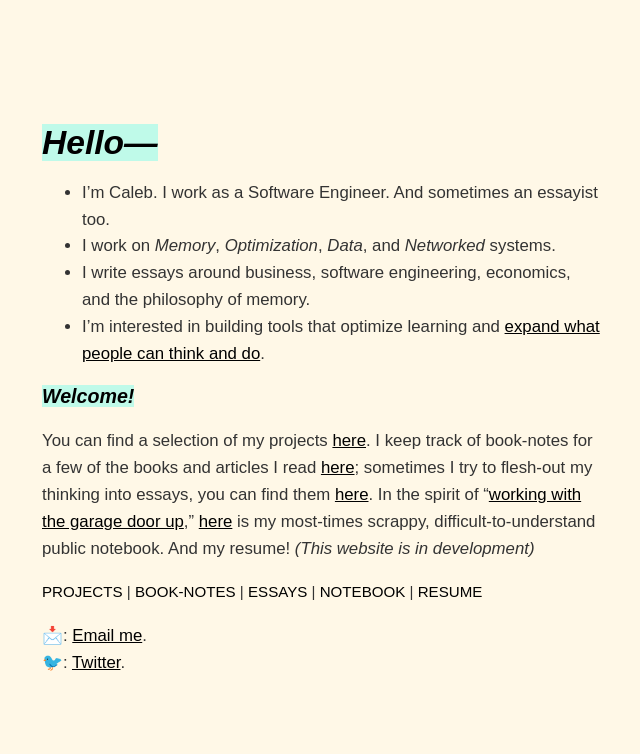
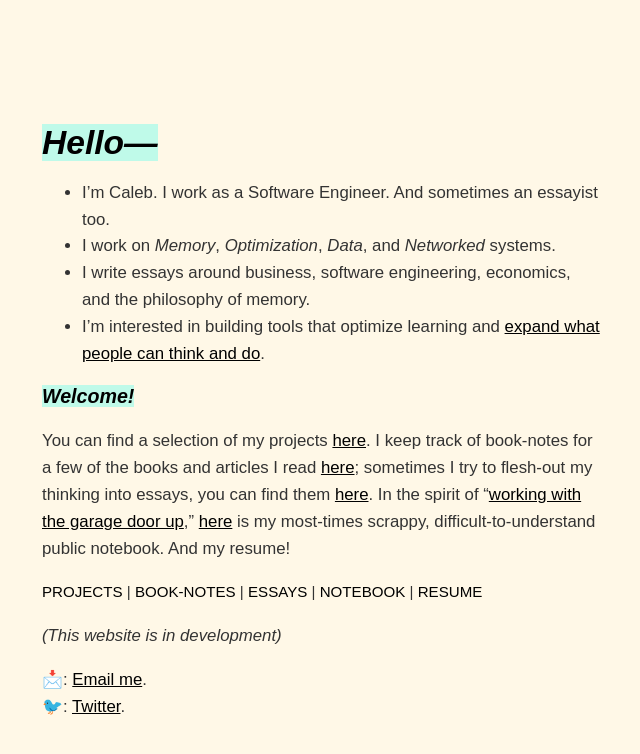
Before and after one commit to dCO2/rococo, a Jekyll site: the page built from index.md, in a window 1280 px wide. Shown: the top 754 px of the page, without its empty margins (334-974 px from the left). Built offline with Jekyll 4.4.1, drawn with Linux system fonts in a browser that asks for light colours; some web fonts are replaced; part of the change alters nothing that is shown.

```diff
--- a/index.md
+++ b/index.md
@@ -15,7 +15,7 @@ title: Home
 
 <h3 style="background-color: #00ffef40;display: inline;"><em>Welcome!</em></h3>
 
-You can find a selection of my projects [here](/projects/). I keep track of book-notes for a few of the books and articles I read [here](/booknotes/); sometimes I try to flesh-out my thinking into essays, you can find them [here](/essays/). In the spirit of "[working with the garage door up](https://notes.andymatuschak.org/Work_with_the_garage_door_up)," [here](/notes/) is my most-times scrappy, difficult-to-understand public notebook. And my resume! _(This website is in development)_
+You can find a selection of my projects [here](/projects/). I keep track of book-notes for a few of the books and articles I read [here](/booknotes/); sometimes I try to flesh-out my thinking into essays, you can find them [here](/essays/). In the spirit of "[working with the garage door up](https://notes.andymatuschak.org/Work_with_the_garage_door_up)," [here](/notes/) is my most-times scrappy, difficult-to-understand public notebook. And my resume!
 
 <!-- <div class="inlne-nav">
 <span style="background-color: #a3a3a340;border-radius: 0.5em;display: inline;font-size: 0.9em;text-align: right"><a href="/projects/" style="text-decoration: none;">PROJECTS</a></span>
@@ -28,6 +28,8 @@ You can find a selection of my projects [here](/projects/). I keep track of book
 <span style="font-size: 0.9em;text-align: right !important;"><a href="/projects/" style="text-decoration: none;">PROJECTS</a> | <a href="/booknotes/" style="text-decoration: none;">BOOK-NOTES</a> | <a href="/essays/" style="text-decoration: none;">ESSAYS</a> | <a href="/notes/" style="text-decoration: none;">NOTEBOOK</a> | <a href="/resume.pdf/" style="text-decoration: none;">RESUME</a></span>
 
 
+_(This website is in development)_
+
 
 📩: [Email me](mailto:dco2.caleb@gmail.com).
 🐦: [Twitter](https://twitter.com/rojaye_shegz).
```
